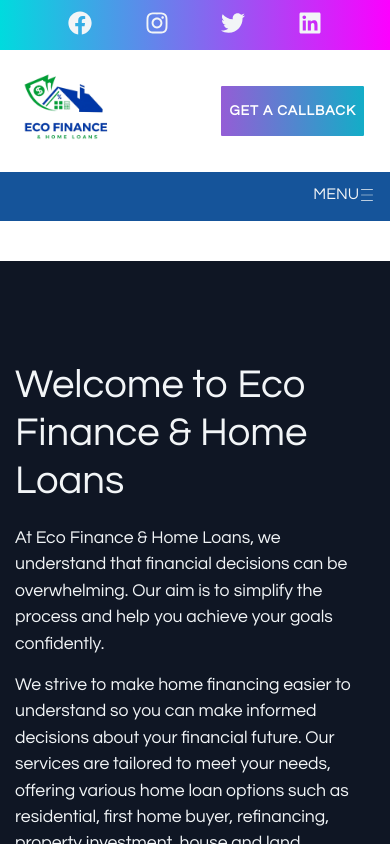
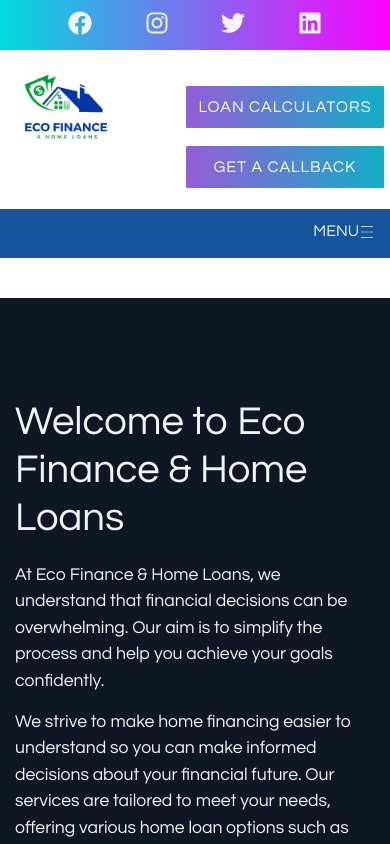
Before and after one commit to manutdmohit/eco-finance, a Next.js app: page / in a window 390 px wide. Shown: the top 844 px of the page. Built offline with nearby package versions, Linux system fonts and the light colour scheme.

Commit message:
Add Calculator Button - Update CSS - Add responsiveness

```diff
--- a/app/components/Wrapper/wrapper.css
+++ b/app/components/Wrapper/wrapper.css
@@ -147,19 +147,7 @@
   margin-left: 5px;
 }
 
-@media (max-width: 767px) {
-  .col-xs-6 {
-    width: 50%;
-  }
-
-  .text-right {
-    text-align: center;
-  }
-
-  .hidden-xs {
-    display: none !important;
-  }
-
+@media (max-width: 768px) {
   #menu-button {
     display: block;
     cursor: pointer;
@@ -173,9 +161,42 @@
   #menu-button.open + .mega-menu {
     display: block;
   }
+
+  .header-action {
+    position: relative;
+    top: -75px;
+    left: 20px;
+  }
+
+  .header-action .btn {
+    padding: 20px 10px;
+  }
 }
 
-/* CSS for all submenu items */
+@media (max-width: 530px) {
+  .header-action .btn {
+    padding: 15px 0;
+    /* width: 125px; */
+    /* left: 20px; */
+    width: 200px;
+    font-size: 1rem;
+  }
+
+  .call-now {
+    position: absolute;
+    top: 40px;
+    margin-top: 20px;
+  }
+}
+
+@media (max-width: 350px) {
+  .header-action .btn {
+    width: 150px;
+    font-size: 13px;
+  }
+}
+
+/*CSS for all submenu items */
 .mega-sub-menu {
   display: none; /* Hide submenu by default */
   position: absolute;
@@ -347,71 +368,6 @@
 }
 
 /* Add these styles to the wrapper.css file */
-@media screen and (max-width: 768px) {
-  .header-buttons-container {
-    display: flex;
-    flex-direction: column !important; /* Display items in a column layout */
-    align-items: center; /* Align items to the end (right) of the container */
-  }
-
-  .header-button {
-    margin-bottom: 10px; /* Add some spacing between buttons */
-  }
-
-  .header-button {
-    border-radius: 2px;
-    line-height: 12px;
-    letter-spacing: 1px;
-    text-transform: uppercase;
-    padding: 20px 20px;
-    border: none;
-    font-weight: 600;
-    color: #0b3e6b;
-    display: flex;
-    flex-direction: column;
-    justify-items: flex-end;
-    font-size: 0.8rem;
-    margin-bottom: -45px;
-  }
-
-  /* .loan-calc {
-    position: absolute;
-    top: 25px;
-    width: 200px;
-    } */
-
-  .call-now {
-    position: relative;
-    top: -75px;
-  }
-}
-
-@media screen and (max-width: 500px) {
-  .header-action > * {
-    font-size: 14px;
-    padding-left: 5px;
-    padding-right: 5px;
-    padding-inline: 8px;
-    padding-block: 19px;
-  }
-
-  /* .loan-calc {
-    right: 50px;
-    width: 150px;
-   }  */
-
-  /* .call-now {
-    right: 35px;
-    top: 10px;
-    width: 150px;
-  } */
-}
-
-@media screen and (min-width: 768px) and (max-width: 990px) {
-  .header-action > * {
-    font-size: 15px;
-  }
-}
 
 @media screen and (min-width: 990px) {
   .mega-menu-toggle {
--- a/app/components/Wrapper/wrapper.tsx
+++ b/app/components/Wrapper/wrapper.tsx
@@ -387,12 +387,12 @@ const Wrapper = () => {
             {/* <!-- logo --> */}
             <div className="col-md-9 text-right d-flex justify-content-end align-items-center">
               <div className="header-action ">
-                {/* <a
-                  href="/loancalculator/"
-                  className="btn btn-primary header-button loan-calc"
+                <a
+                  href="/loan-calculator/"
+                  className="btn btn-default header-button loan-calc"
                 >
                   Loan Calculators
-                </a> */}
+                </a>
                 <a
                   href="/contact-us/"
                   className="btn btn-default header-button call-now"
```
